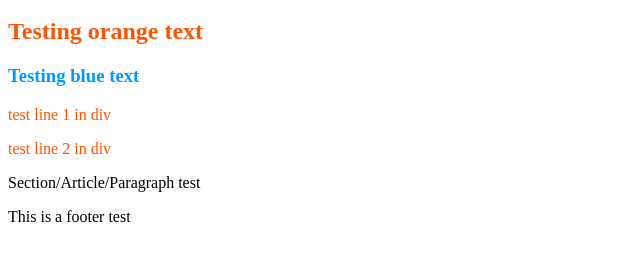
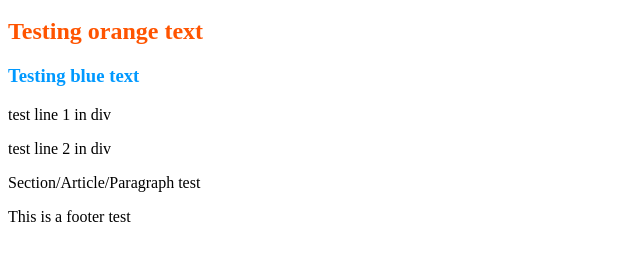
Before and after one commit to BabuKelsey/web-dev-ass-1, a plain HTML site: page Ass1_WebDev/main_folder/html_files/main.html in a window 1280 px wide. Shown: the part 48-308 px from the top of the page, without its empty margins (0-640 px from the left). Drawn offline with Linux system fonts and the light colour scheme.

Commit message:
idk what happened, but it stopped working
lol

```diff
--- a/Ass1_WebDev/main_folder/html_files/main.html
+++ b/Ass1_WebDev/main_folder/html_files/main.html
@@ -13,7 +13,7 @@
     <h3 class="blue-text">Testing blue text</h3>
 
     <p>
-        <div id="orange-text">
+        <div id="purple-text">
             <p>test line 1 in div</p>
             <p>test line 2 in div</p>
         </div>
```
Also changed, not shown: Ass1_WebDev/main_folder/css_files/test_css.css (line endings or trailing spaces).
